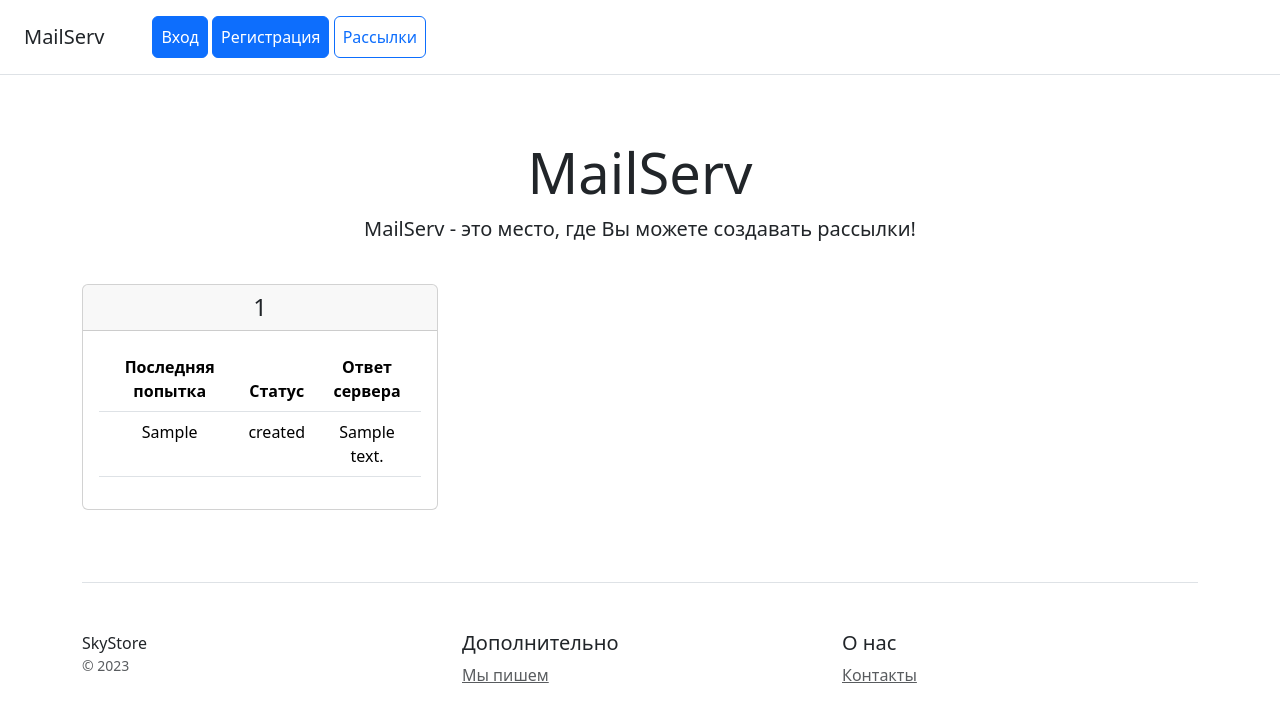
After one commit to julyashap/mailing, a Django app: template mailing/templates/mailing/newsletterlog_list.html in a window 1280 px wide. The commit adds this page. Shown: the top 722 px of the page. Run offline with Django 4.2, Linux system fonts and the light colour scheme; the template is opened without the code that fills it: most values are stand-ins (such as "Sample title", 1, 10 or a date in 2020); some libraries are stand-ins or nearby versions.

Commit message:
Add templates for mailing app

```diff
--- a/mailing/templates/mailing/base.html
+++ b/mailing/templates/mailing/base.html
@@ -4,7 +4,7 @@
 <head>
     <meta charset="utf-8">
     <meta name="viewport" content="width=device-width, initial-scale=1">
-    <title>Skystore</title>
+    <title>MailServ</title>
     <link href="{% static 'css/bootstrap.min.css' %}" rel="stylesheet">
 </head>
 <body>
--- a/mailing/templates/mailing/client_list.html
+++ b/mailing/templates/mailing/client_list.html
@@ -1,8 +1,10 @@
 {% extends "mailing/base.html" %}
 {% block content %}
+{% if not perms.can_read_all_newsletters %}
 <div class="mb-5 d-flex justify-content-center align-items-center">
     <a class="btn btn-primary" href="{% url 'mailing:create_client' %}">Добавить клиента</a>
 </div>
+{% endif %}
 <div class="row text-center">
     {% for object in object_list %}
     <div class="col-4">
@@ -15,9 +17,11 @@
                 <h5>{{ object.email }}</h5>
                 <div class="btn-group" role="group">
                     <a class="btn btn-outline-primary" href="{% url 'mailing:detail_client' object.pk %}">Посмотреть</a>
+                    {% if not perms.mailing.can_read_all_newsletters %}
                     <a class="btn btn-outline-primary"
                        href="{% url 'mailing:update_client' object.pk %}">Редактировать</a>
                     <a class="btn btn-outline-primary" href="{% url 'mailing:delete_client' object.pk %}">Удалить</a>
+                    {% endif %}
                 </div>
             </div>
         </div>
--- a/mailing/templates/mailing/includes/inc_mailing_menu.html
+++ b/mailing/templates/mailing/includes/inc_mailing_menu.html
@@ -1,6 +1,15 @@
 <div class="d-flex flex-column flex-md-row align-items-center p-3 px-md-4 mb-3 bg-white border-bottom box-shadow">
     <h5 class="my-0 mr-md-auto font-weight-normal">MailServ</h5>
     <nav class="ms-5">
+        {% if user.is_authenticated %}
+        <a class="p-2 btn btn-danger" href="{% url 'users:logout' %}">Выход</a>
+        {% else %}
+        <a class="p-2 btn btn-primary" href="{% url 'users:login' %}">Вход</a>
+        <a class="p-2 btn btn-primary" href="{% url 'users:register' %}">Регистрация</a>
+        {% endif %}
         <a class="p-2 btn btn-outline-primary" href="{% url 'mailing:mailing_start' %}">Рассылки</a>
+        {% if perms.users.view_user %}
+        <a class="p-2 btn btn-outline-primary" href="{% url 'users:user_list' %}">Пользователи</a>
+        {% endif %}
     </nav>
 </div>
--- a/mailing/templates/mailing/message_list.html
+++ b/mailing/templates/mailing/message_list.html
@@ -1,8 +1,10 @@
 {% extends "mailing/base.html" %}
 {% block content %}
+{% if not perms.can_read_all_newsletters %}
 <div class="mb-5 d-flex justify-content-center align-items-center">
     <a class="btn btn-primary" href="{% url 'mailing:create_message' %}">Добавить сообщение</a>
 </div>
+{% endif %}
 <div class="row text-center">
     {% for object in object_list %}
     <div class="col-3">
@@ -12,11 +14,13 @@
             </div>
             <div class="card-body">
                 <p>{{ object.body|slice:100 }}</p>
+                {% if not perms.mailing.can_read_all_newsletters %}
                 <div class="btn-group" role="group">
                     <a class="btn btn-outline-primary"
                        href="{% url 'mailing:update_message' object.pk %}">Редактировать</a>
                     <a class="btn btn-outline-primary" href="{% url 'mailing:delete_message' object.pk %}">Удалить</a>
                 </div>
+                {% endif %}
             </div>
         </div>
     </div>
--- /dev/null
+++ b/mailing/templates/mailing/newsletterlog_list.html
@@ -0,0 +1,32 @@
+{% extends "mailing/base.html" %}
+{% block content %}
+<div class="row text-center">
+    {% for object in object_list %}
+    <div class="col-4">
+        <div class="card mb-4 box-shadow">
+            <div class="card-header">
+                <h4 class="my-0 font-weight-normal">{{ object.pk }}</h4>
+            </div>
+            <div class="card-body">
+                <table class="table">
+                    <thead>
+                    <tr>
+                        <th scope="col">Последняя попытка</th>
+                        <th scope="col">Статус</th>
+                        <th scope="col">Ответ сервера</th>
+                    </tr>
+                    </thead>
+                    <tbody>
+                    <tr>
+                        <td>{{ object.last_attempt }}</td>
+                        <td>{{ object.status }}</td>
+                        <td>{{ object.server_answer }}</td>
+                    </tr>
+                    </tbody>
+                </table>
+            </div>
+        </div>
+    </div>
+    {% endfor %}
+</div>
+{% endblock %}
```
Also changed, not shown: mailing/templates/mailing/mailing_start.html (+22 -1 lines), mailing/templates/mailing/newsletter_list.html (+17 -1 lines).
